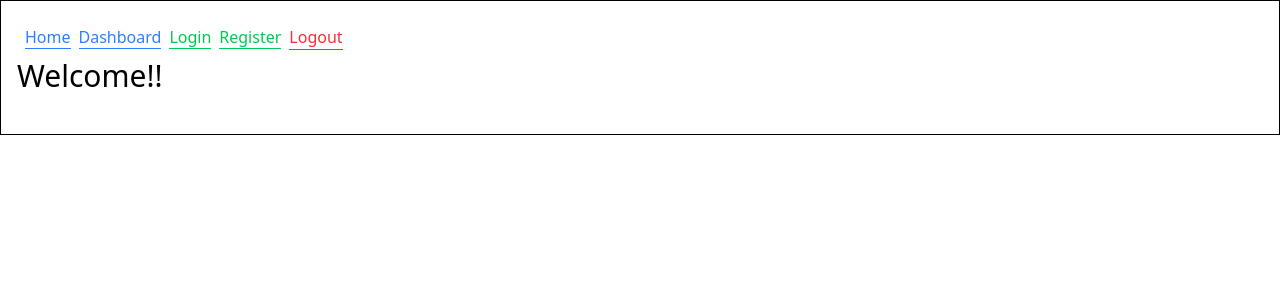
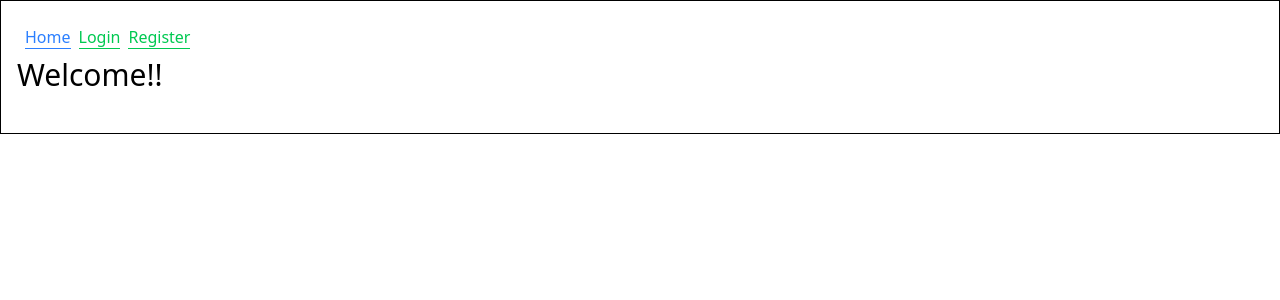
Before and after one commit to taufiq33/jwt-frontend, a React (Vite) app: page / in a window 1280 px wide. Shown: the top 300 px of the page. Built offline with nearby package versions, Linux system fonts and the light colour scheme.

Commit message:
feat: organizing navbar item based on user auth

```diff
--- a/src/components/Navbar.jsx
+++ b/src/components/Navbar.jsx
@@ -1,6 +1,9 @@
 import { Form, NavLink } from "react-router-dom";
+import { useSelector } from "react-redux";
 
 export default function Navbar() {
+  const accessToken = useSelector((state) => state.auth.accessToken);
+
   return (
     <ul className="flex gap-2 p-2 ">
       <li>
@@ -8,11 +11,16 @@ export default function Navbar() {
           Home
         </NavLink>
       </li>
+
+      {accessToken && (
         <li>
           <NavLink className="border-b-1 text-blue-500" to="/dashboard">
             Dashboard
           </NavLink>
         </li>
+      )}
+      {!accessToken && (
+        <>
           <li>
             <NavLink className="border-b-1 text-green-500" to="/login">
               Login
@@ -22,14 +30,21 @@ export default function Navbar() {
             <NavLink className="border-b-1 text-green-500" to="/register">
               Register
             </NavLink>
-      </li>
+          </li>{" "}
+        </>
+      )}
+      {accessToken && (
         <li>
           <Form action="/logout" method="post">
-          <button className="border-b-1 text-red-500" type="submit">
+            <button
+              className="cursorpointer border-b-1 text-red-500"
+              type="submit"
+            >
               Logout
             </button>
           </Form>
         </li>
+      )}
     </ul>
   );
 }
```
Lines whose indentation alone changed are shown as unchanged.
